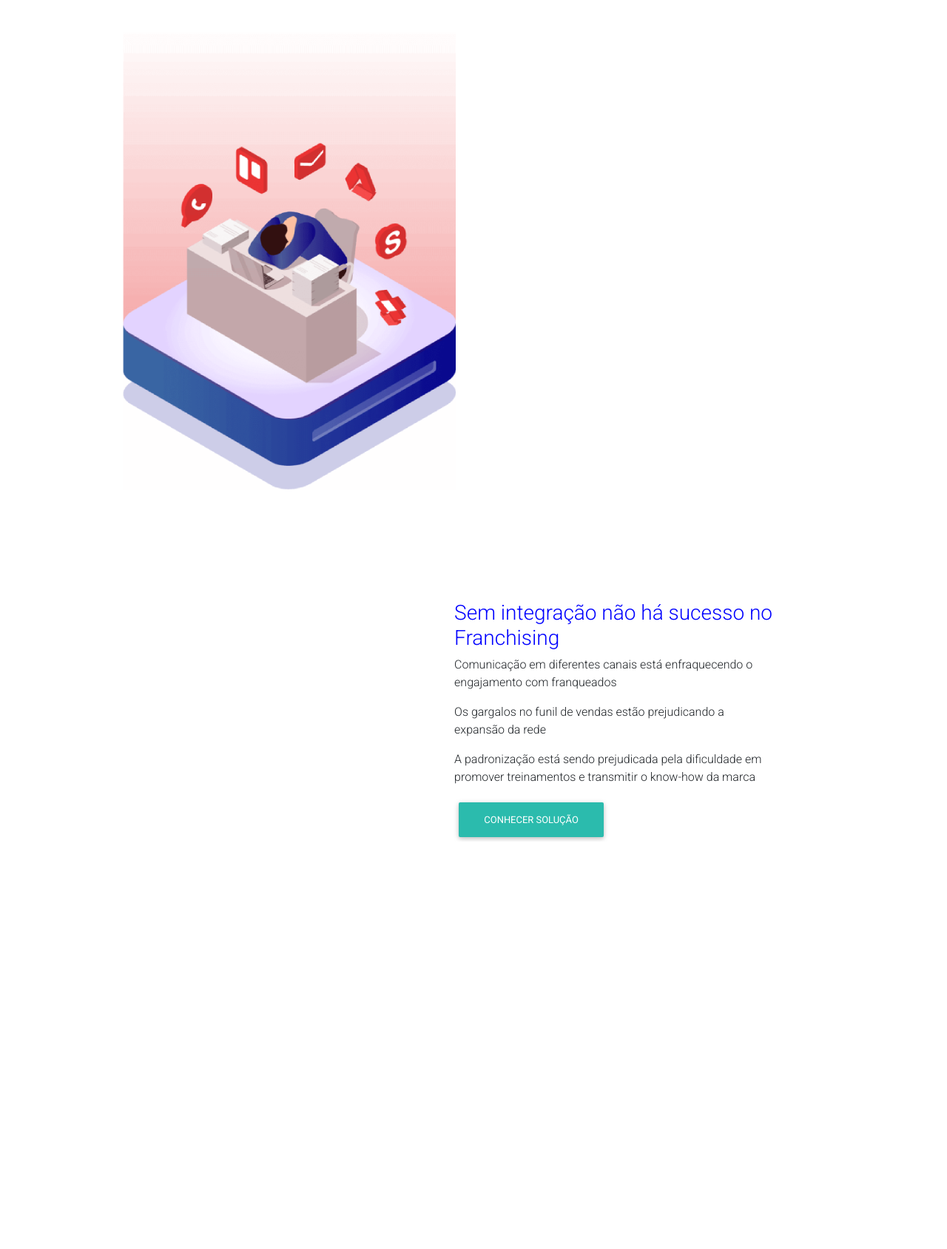
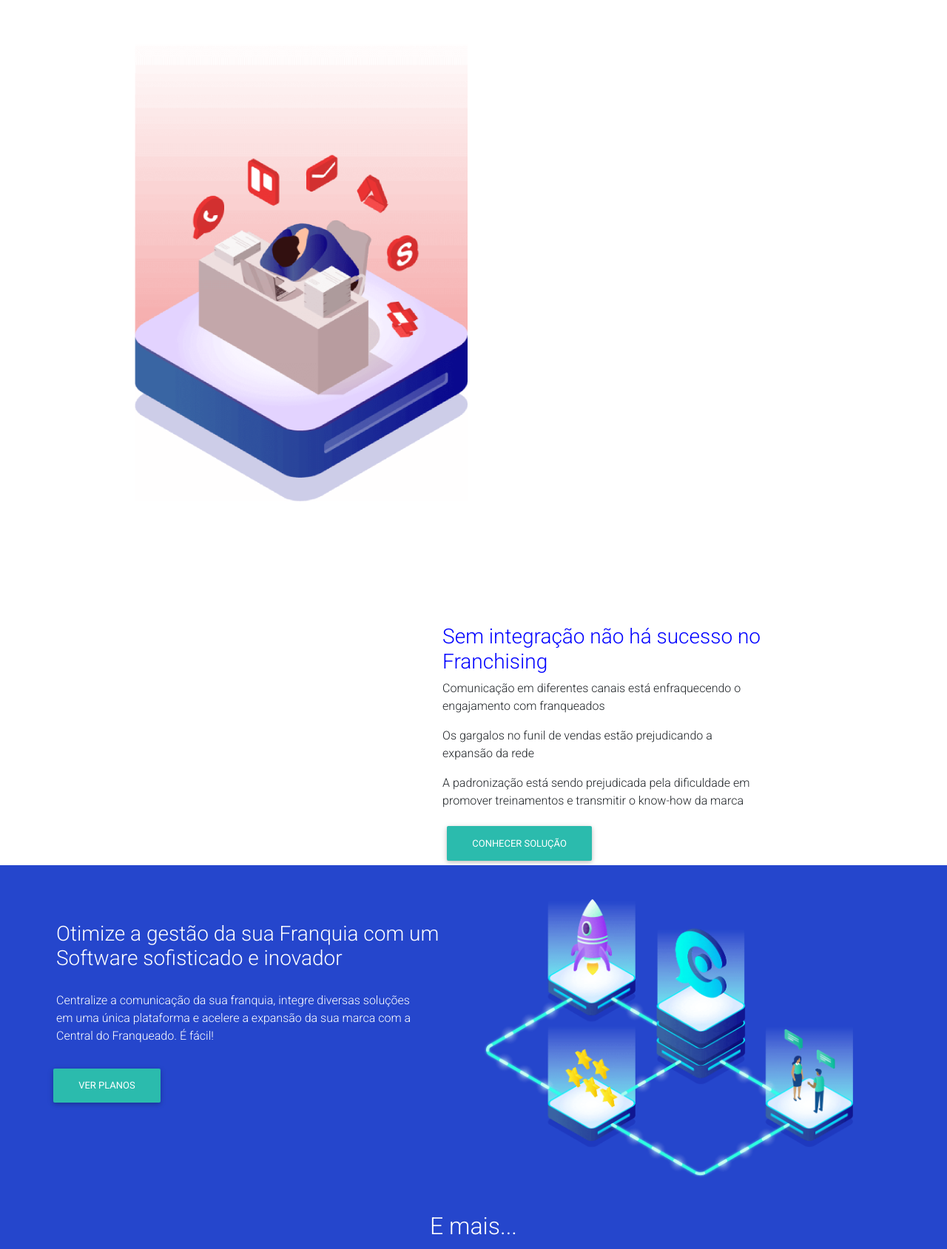
Before and after one commit to v4luss/franqueado, a Gatsby site: page /test in a window 1280 px wide. Shown: the part 1111-2800 px from the top of the page at 74% size. Before the commit the page ends 2249 px from the top, so only its background shows below. Built offline with nearby package versions, Linux system fonts and the light colour scheme; Gatsby itself is replaced by a stand-in of ours.

Commit message:
added banner3 and section 3 text

```diff
--- a/src/components/header.js
+++ b/src/components/header.js
@@ -23,8 +23,8 @@ const Header = () => {
     return (
       <div>
 
-        <MDBNavbar color="orange" style={{height: "50px"}}>
-          <div><a style={{textAlign: "center"}}>anuncie em nosso portal de franquias</a></div>
+        <MDBNavbar style={{backgroundColor: '#FF7220', height: "50px", color: 'white'}}>
+          <div style={{margin: 'auto'}}><a>anuncie em nosso portal de franquias</a></div>
         </MDBNavbar>
         <MDBNavbar style={{backgroundColor: "#316DE8"}} expand="md">
           <img src={src1} type="image/png" style={{width: "200px", margin: "20px", padding: "20px"}}/>
--- a/src/components/section2.js
+++ b/src/components/section2.js
@@ -66,11 +66,14 @@ const Section2 = () => {
                 </li>
             </ul>
           </div>
+
           <hr/>
-          <div style={{float: 'left'}}>
+
+          <MDBModalBody>
+            <figure style={{float: 'left'}}>
                 <img src={Banner2} style={{paddingLeft: '150px', paddingTop: '40px'}}/>
 
-          </div>
+            </figure>
             <div style={{float: 'right', textAlign: 'left', paddingRight: '220px', paddingTop: '150px'}}>
                 <h3 style={{color: 'blue'}}>Sem integração não há sucesso no <br/>Franchising</h3>
                 <p>Comunicação em diferentes canais está enfraquecendo o <br/>engajamento com franqueados</p>
@@ -78,6 +81,7 @@ const Section2 = () => {
                 <p>A padronização está sendo prejudicada pela dificuldade em <br/>promover treinamentos e transmitir o know-how da marca</p>
                 <MDBBtn>Conhecer Solução</MDBBtn>
             </div>
+          </MDBModalBody>
       </MDBModalBody>
 
 
--- /dev/null
+++ b/src/components/section3.js
@@ -0,0 +1,38 @@
+import React, { Component } from 'react'
+import {
+  MDBNavbar,
+  MDBNavbarNav,
+  MDBNavItem,
+  MDBNavbarToggler,
+  MDBCollapse,
+  MDBIcon,
+  MDBNavLink,
+  MDBBtn,
+  MDBContainer,
+  MDBModal,
+  MDBModalBody,
+  MDBModalHeader,
+  MDBModalFooter,
+  MDBRow
+} from 'mdbreact'
+import { Link } from 'gatsby'
+import Banner3 from '../images/banner3.png'
+
+const Section3 = () => {
+    return (
+        <MDBModalBody style={{clear: 'both', backgroundColor: "#2546CC"}}>
+            <div style={{float: 'left', color: 'white', padding: '50px'}}>
+                <h3 style={{padding: '10px'}}>Otimize a gestão da sua Franquia com um <br/>Software sofisticado e inovador</h3>
+                <p style={{padding: '10px'}}>Centralize a comunicação da sua franquia, integre diversas soluções <br/>em uma única plataforma e acelere a expansão da sua marca com a <br/>Central do Franqueado. É fácil!</p>
+                <MDBBtn>Ver planos</MDBBtn>
+            </div>
+            <figure style={{floar: 'right', padding: '30px'}}>
+                <img src={Banner3} style={{width: '500px'}}/>
+
+            </figure>
+            <h2 style={{textAlign: 'center', color: 'white'}}>E mais...</h2>
+        </MDBModalBody>
+    )
+}
+
+export default Section3
--- a/src/pages/test.js
+++ b/src/pages/test.js
@@ -20,6 +20,7 @@ import src1 from '../images/logo.png'
 import Header from '../components/header'
 import Section1 from '../components/section1'
 import Section2 from '../components/section2'
+import Section3 from '../components/section3'
 
 const testPage = () => {
     return (
@@ -27,6 +28,8 @@ const testPage = () => {
         <Header/>
         <Section1/>
         <Section2/>
+        <Section3/>
+
       </div>
 
 
```
Lines whose indentation alone changed are shown as unchanged.
